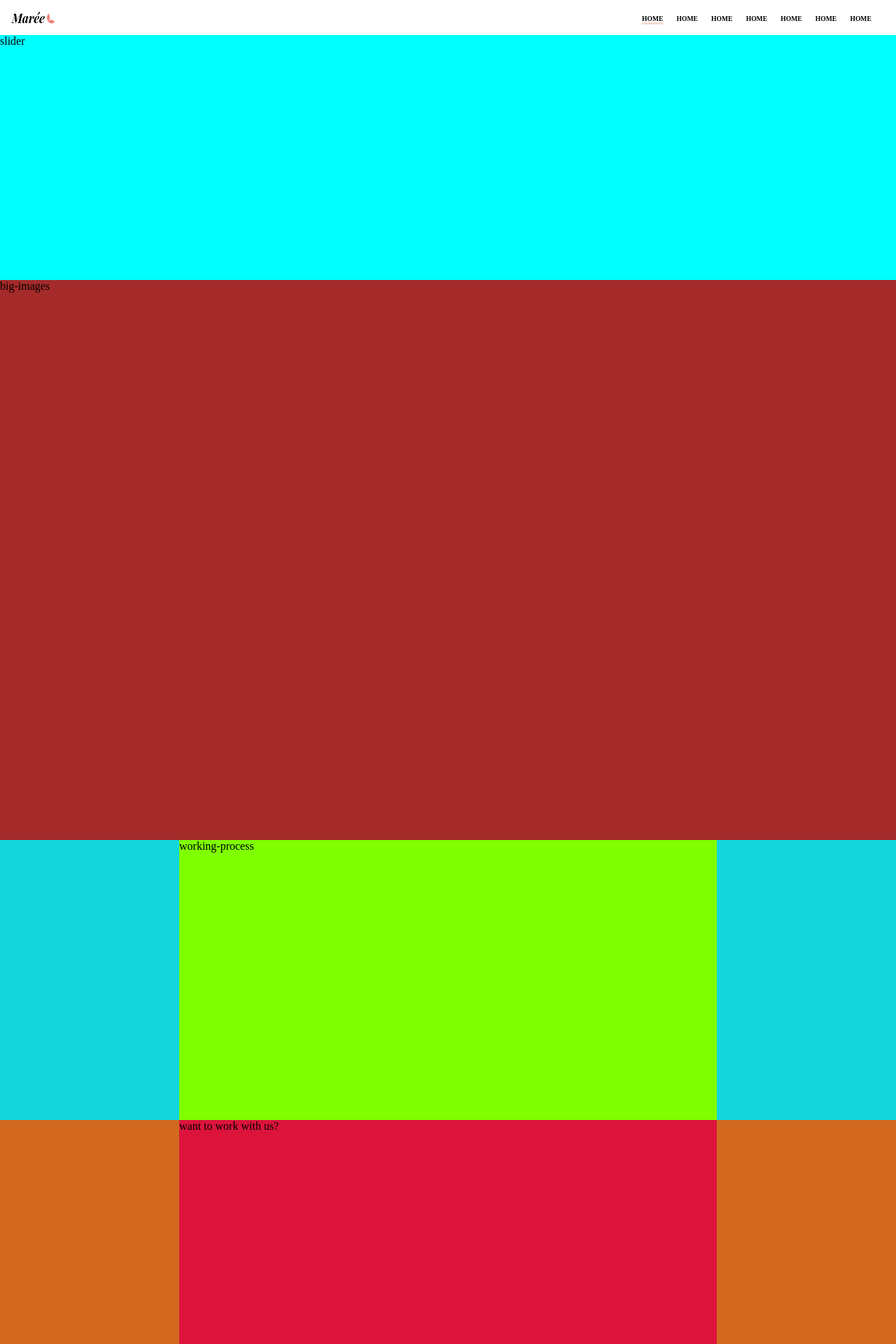
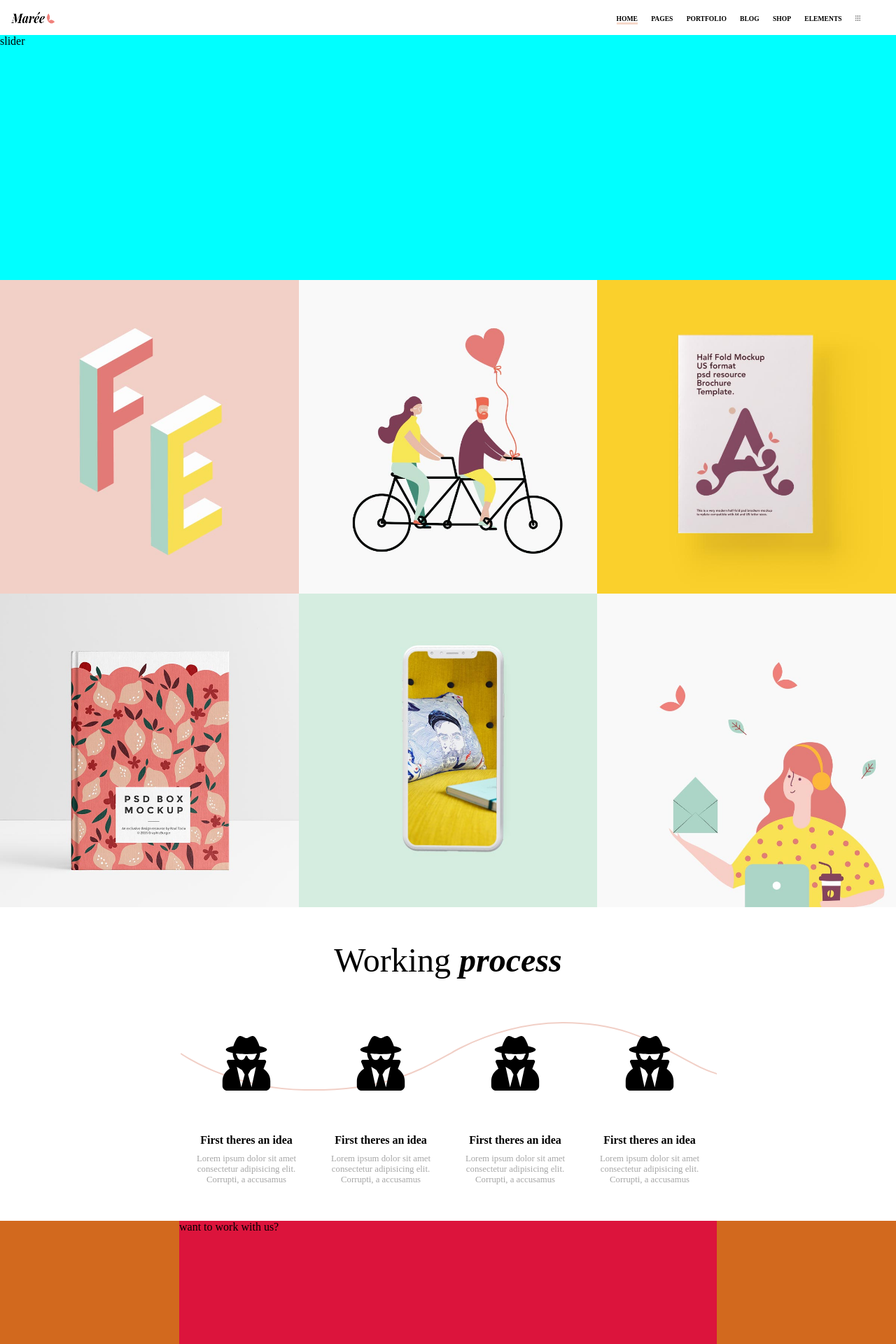
Before and after one commit to UrbanoG2/proj-html-vuejs, a Vue app: page / in a window 1280 px wide. Shown: the top 1920 px of the page at 70% size. Built offline with nearby package versions, Linux system fonts and the light colour scheme.

Commit message:
working process section base

```diff
--- a/package.json
+++ b/package.json
@@ -8,6 +8,9 @@
     "lint": "vue-cli-service lint"
   },
   "dependencies": {
+    "@fortawesome/fontawesome-svg-core": "^1.2.36",
+    "@fortawesome/free-solid-svg-icons": "^5.15.4",
+    "@fortawesome/vue-fontawesome": "^2.0.6",
     "core-js": "^3.6.5",
     "vue": "^2.6.11"
   },
--- a/src/App.vue
+++ b/src/App.vue
@@ -36,5 +36,6 @@ export default {
 }
 
 @import "./assets/scss/style.scss";
+@import url('https://fonts.googleapis.com/css2?family=Great+Vibes&display=swap');
 
 </style>
--- a/src/components/Header.vue
+++ b/src/components/Header.vue
@@ -5,12 +5,12 @@
         <img src="../assets/img/logo-sidearea-1.png" alt="">
         <ul>
           <li><a class="active" href="#">home</a></li>
-          <li><a href="#">home</a></li>
-          <li><a href="#">home</a></li>
-          <li><a href="#">home</a></li>
-          <li><a href="#">home</a></li>
-          <li><a href="#">home</a></li>
-          <li><a href="#">home</a></li>
+          <li><a href="#">pages</a></li>
+          <li><a href="#">portfolio</a></li>
+          <li><a href="#">blog</a></li>
+          <li><a href="#">shop</a></li>
+          <li><a href="#">elements</a></li>
+          <li><a href="#"><img class="menu-icon" src="../assets/svg/svg-1.svg" alt=""></a></li>
         </ul>
       </div>
 
@@ -24,7 +24,47 @@
 
 <script>
 export default {
-    name:"Header"
+    name:"Header",
+    data () {
+      return {
+        counter: null,
+        sliderImages: []
+      }
+    },
+
+
+    methods: {
+      // prev: function () {
+      //       this.counter -= 1;
+
+      //       if (this.counter < 0) {
+      //           this.counter = this.images.length - 1;
+      //       }
+      //   },
+
+      //   next: function () {
+      //       this.counter += 1;
+
+      //       if (this.counter > this.images.length - 1) {
+      //           this.counter = 0;
+      //       }
+      //   },
+
+      //   changeOnClick: function (index) {
+      //       console.log(index);
+      //       this.counter = index;
+      //   }
+    },
+
+    created() {
+      this.images = [
+        "h-2-slider-img-11.png",
+        "h-2-slider-img-15.png",
+        "h-2-slider-img-16.png"
+      ],
+
+      this.counter = 0;
+    }
 }
 </script>
 
@@ -65,6 +105,10 @@ export default {
           .active {
             border-bottom: 3px solid #f5d8ca;
           }
+
+          .menu-icon {
+            width: 18%;
+          }
         }
       }
     }
--- a/src/components/Main.vue
+++ b/src/components/Main.vue
@@ -2,12 +2,74 @@
   <div>
       <div class="main-container">
             <div class="images-container">
-                big-images
+                <div class="images">
+                    <img src="../assets/img/h-2-port-img-1.jpg" alt="">
+                    <img src="../assets/img/h-2-port-img-2.jpg" alt="">
+                    <img src="../assets/img/h-2-port-img-3.jpg" alt="">
+                    <img src="../assets/img/h-2-port-img-4.jpg" alt="">
+                    <img src="../assets/img/h-2-port-img-5.jpg" alt="">
+                    <img src="../assets/img/h-2-port-img-6.jpg" alt="">
+                </div>
             </div>
 
             <div class="working-process-container">
                 <div class="working-process-contained">
-                    working-process
+                    <h1>Working <span>process</span></h1>
+                    <div class="process">
+                        <div class="process-thumb">
+                            <!-- <img src="../assets/svg/svg-8.svg" alt="">  -->
+
+                            <font-awesome-icon id="icon" icon="user-secret" />
+                            <div class="text-container">
+                                <div class="title">
+                                    First theres an idea
+                                </div>
+                                <div class="para">
+                                    Lorem ipsum dolor sit amet consectetur adipisicing elit. Corrupti, a accusamus
+                                </div>
+                            </div>
+                        </div>
+                        <div class="process-thumb">
+                            <!-- <img src="../assets/svg/svg-8.svg" alt="">  -->
+
+                            <font-awesome-icon id="icon" icon="user-secret" />
+                            <div class="text-container">
+                                <div class="title">
+                                    First theres an idea
+                                </div>
+                                <div class="para">
+                                    Lorem ipsum dolor sit amet consectetur adipisicing elit. Corrupti, a accusamus
+                                </div>
+                            </div>
+                        </div>
+                        <div class="process-thumb">
+                            <!-- <img src="../assets/svg/svg-8.svg" alt="">  -->
+
+                            <font-awesome-icon id="icon" icon="user-secret" />
+                            <div class="text-container">
+                                <div class="title">
+                                    First theres an idea
+                                </div>
+                                <div class="para">
+                                    Lorem ipsum dolor sit amet consectetur adipisicing elit. Corrupti, a accusamus
+                                </div>
+                            </div>
+                        </div>
+                        <div class="process-thumb">
+                            <!-- <img src="../assets/svg/svg-8.svg" alt="">  -->
+
+                            <font-awesome-icon id="icon" icon="user-secret" />
+                            <div class="text-container">
+                                <div class="title">
+                                    First theres an idea
+                                </div>
+                                <div class="para">
+                                    Lorem ipsum dolor sit amet consectetur adipisicing elit. Corrupti, a accusamus
+                                </div>
+                            </div>
+                        </div>
+
+                    </div>
                 </div>
             </div>
 
@@ -22,8 +84,30 @@
 </template>
 
 <script>
+
+import { library } from '@fortawesome/fontawesome-svg-core'
+import { faUserSecret } from '@fortawesome/free-solid-svg-icons'
+import { FontAwesomeIcon } from '@fortawesome/vue-fontawesome'
+
+library.add(faUserSecret)
 export default {
-    name:"Main"
+    name:"Main",
+
+    components:{
+        FontAwesomeIcon
+    },
+    // data() {
+    //    return {
+    //         mainImages:[
+    //         "h-2-port-img-1.jpg",
+    //         "h-2-port-img-2.jpg",
+    //         "h-2-port-img-3.jpg",
+    //         "h-2-port-img-4.jpg",
+    //         "h-2-port-img-5.jpg",
+    //         "h-2-port-img-6.jpg",
+    //     ]
+    //    }
+    // }
 }
 </script>
 
@@ -32,20 +116,76 @@ export default {
         width: 100%;
         .images-container {
             width:100%;
-            height: 800px;
-            background-color: brown;
+            .images{
+
+                display: flex;
+                flex-wrap: wrap;
+                img {
+                    width: calc(100% / 3);
+                }
+            }
         }
 
         .working-process-container {
             width: 100%;
             height: 400px;
-            background-color: rgb(20, 214, 221);
 
             .working-process-contained {
                 width: 60%;
                 height: 100%;
                 margin: 0 auto;
-                background-color: chartreuse;
+                margin-top: 3em;
+
+                h1 {
+                    text-align: center;
+                    font-size: 3em;
+                    font-weight: normal;
+                    span {
+                        font-weight: bold;
+                        font-style: oblique;
+                    }
+                }
+
+                .process {
+                    width: 100%;
+                    height: 100%;
+                    background-image: url(../assets/svg/svg-3.svg);
+                    background-repeat: no-repeat;
+                    margin-top: 3em;
+                    display: flex;
+
+                    .process-thumb {
+                        height: 74%;
+                        width: calc(100% / 4);
+                        display: flex;
+                        flex-direction: column;
+                        align-items: center;
+                        margin: 0 0.8em;
+
+                        #icon {
+                            font-size: 9em;
+                            padding: 0.2em;
+                            margin-bottom: 0.2em;
+                        }
+
+                        .text-container {
+
+                            text-align: center;
+
+                            .title {
+                                font-weight: bold;
+                            }
+
+                            .para {
+                                color: #a6a6a6;
+                                font-size: 0.8em;
+                                margin-top: 0.8em;
+                                width: 100%;
+                            }
+                        }
+
+                    }
+                }
             }
         }
 
```
Also changed, not shown: 1 other file (tests, documents, lock files or other folders).
